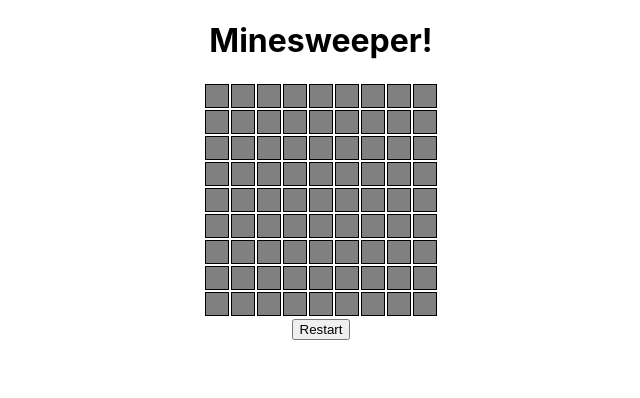
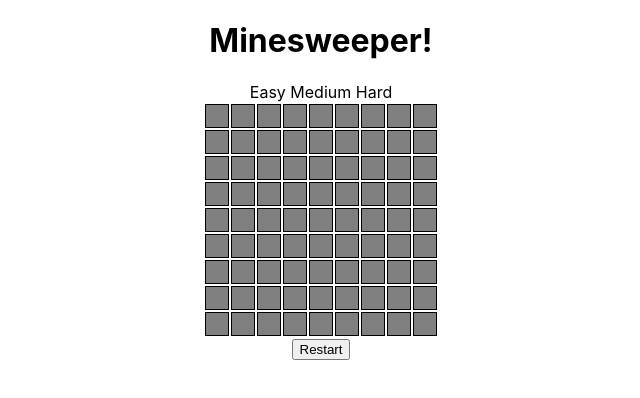
Before and after one commit to grantyli94/Minesweeper, a React (Create React App) app: page / in a window 1280 px wide. Shown: the top 398 px of the page, without its empty margins (319-959 px from the left). Built offline with nearby package versions, Linux system fonts and the light colour scheme.

Commit message:
added difficulty settings

```diff
--- a/src/App.tsx
+++ b/src/App.tsx
@@ -2,16 +2,28 @@ import './App.css';
 import { useState } from "react";
 import GameBoard from "./GameBoard";
 import _ from "lodash";
-import { Point } from "./interfaces";
+import { Point, Settings } from "./interfaces";
+
+const settings: Settings = {
+  easy: { HEIGHT: 9, WIDTH: 9, NUM_MINES: 10},
+  medium: { HEIGHT: 16, WIDTH: 16, NUM_MINES: 40},
+  hard: { HEIGHT: 16, WIDTH: 30, NUM_MINES: 99},
+}
+
+function App() {
+  console.log("App renders");
+  const [restartToggle, setRestartToggle] = useState(0); // forces a re-render
+  const [difficulty, setDifficulty] = useState("easy");
+
+  const HEIGHT = settings[difficulty].HEIGHT;
+  const WIDTH = settings[difficulty].WIDTH;
+  const NUM_MINES = settings[difficulty].NUM_MINES;
 
   let gameBoard: string[][] = [];
   let mines: Point[] = [];
-const HEIGHT: number = 9;
-const WIDTH: number = 9;
-const NUM_MINES: number = 10;
   const minesSet = new Set();
 
-function generateBoard() {
+  function generateBoard(): void {
     console.log("generateBoard");
     gameBoard = [];
 
@@ -26,7 +38,7 @@ function generateBoard() {
     }
   }
 
-function generateMines() {
+  function generateMines(): void {
     console.log("generateMines");
     mines = [];
     minesSet.clear();
@@ -49,13 +61,6 @@ function generateMines() {
     }
   }
 
-generateBoard();
-generateMines();
-
-function App() {
-  console.log("App renders");
-  const [restartToggle, setRestartToggle] = useState(0); // forces a re-render
-
   function restart(): void {
     console.log("restart");
     setRestartToggle(num => num + 1);
@@ -63,9 +68,18 @@ function App() {
     generateMines();
   }
 
+  function changeDifficulty(level: string): void {
+    setRestartToggle(num => num + 1);
+    setDifficulty(level);
+  }
+
+  generateBoard();
+  generateMines();
+
   return (
     <div className="App">
       <h1>Minesweeper!</h1>
+      <span onClick={() => changeDifficulty("easy")}>Easy </span> <span onClick={() => changeDifficulty("medium")}>Medium </span> <span onClick={() => changeDifficulty("hard")}>Hard </span>
       <GameBoard
         gameBoard={gameBoard}
         mines={mines}
--- a/src/Cell.tsx
+++ b/src/Cell.tsx
@@ -1,7 +1,5 @@
 import { MouseEvent, useState, useEffect } from "react";
 import { Point, Mapper } from "./interfaces";
-
-// type Point = [y: number, x: number];
 
 interface Props {
   val: string;
@@ -10,10 +8,6 @@ interface Props {
   reveal?: (point: Point) => void;
   restartToggle: number;
 }
-
-// interface Mapper {
-//   [key: string]: string;
-// }
 
 const classMapper: Mapper = {
   E: "hidden",
--- a/src/GameBoard.tsx
+++ b/src/GameBoard.tsx
@@ -23,6 +23,7 @@ function GameBoard({ gameBoard, mines, restart, restartToggle }: Props) {
   /** Resets gameBoard when prop changes */
   useEffect(function resetGameBoard() {
     setBoard(gameBoard);
+    setGameOver(false);
   }, [gameBoard]);
 
   useEffect(function checkWin() {
@@ -91,6 +92,7 @@ function GameBoard({ gameBoard, mines, restart, restartToggle }: Props) {
   }
 
   function restartGame(): void {
+    console.log("restartGame");
     restart();
     setGameOver(false);
   }
```
Also changed, not shown: src/interfaces.tsx (+8 -0 lines), component-layout.txt. Lines whose indentation alone changed are shown as unchanged.
